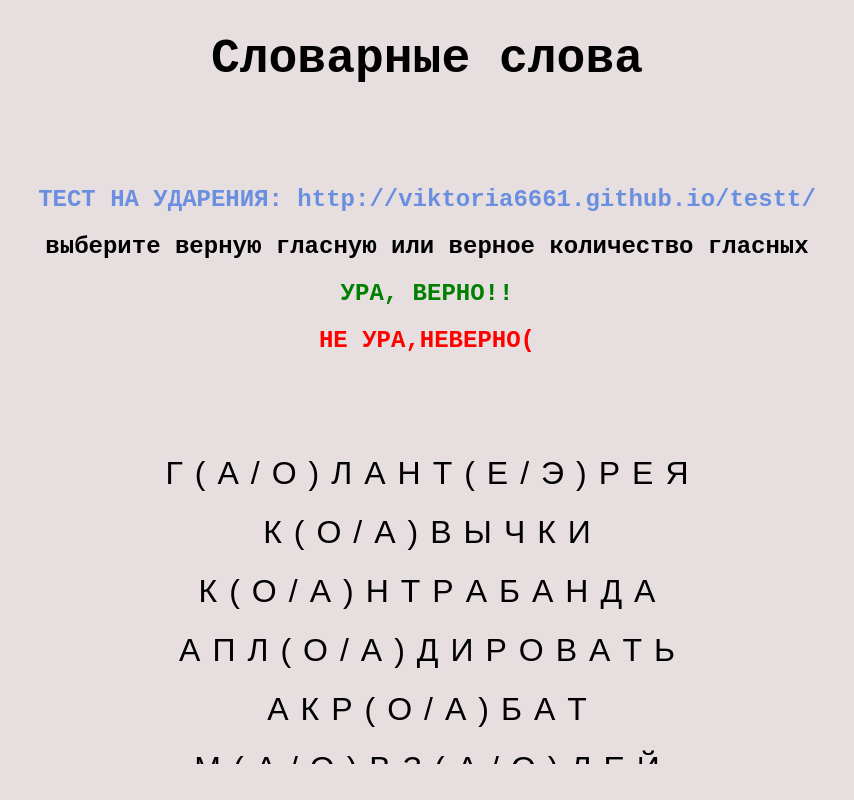
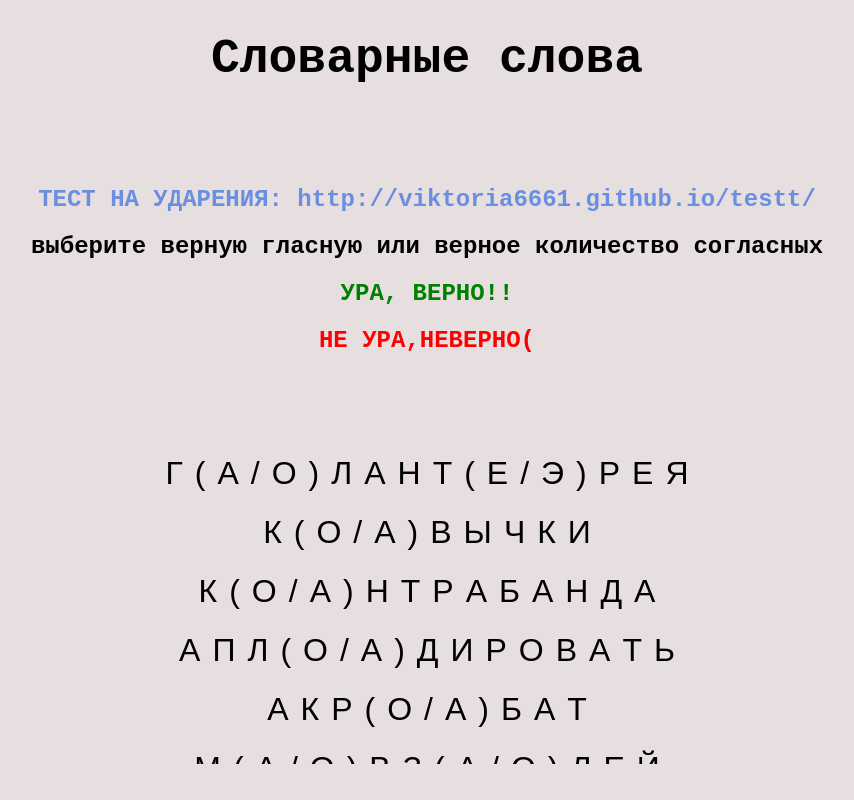
Before and after one commit to viktoria6661/WORDS, a plain HTML site: page index.html in a window 1280 px wide. Shown: the top 800 px of the page, without its empty margins (213-1067 px from the left). Drawn offline with Linux system fonts and the light colour scheme.

Commit message:
Update index.html

```diff
--- a/index.html
+++ b/index.html
@@ -10,7 +10,7 @@
     <header>
         <h1>Словарные слова</h1>
         <h2 class="blue"> ТЕСТ НА УДАРЕНИЯ: http://viktoria6661.github.io/testt/</h2>
-        <h2 class="text">выберите верную гласную или верное количество гласных </h2>
+        <h2 class="text">выберите верную гласную или верное количество coгласных </h2>
         <h2 class="green">УРА, ВЕРНО!!</h2>
         <h2 class="red">НЕ УРА,НЕВЕРНО(</h2>
     </header>
```
